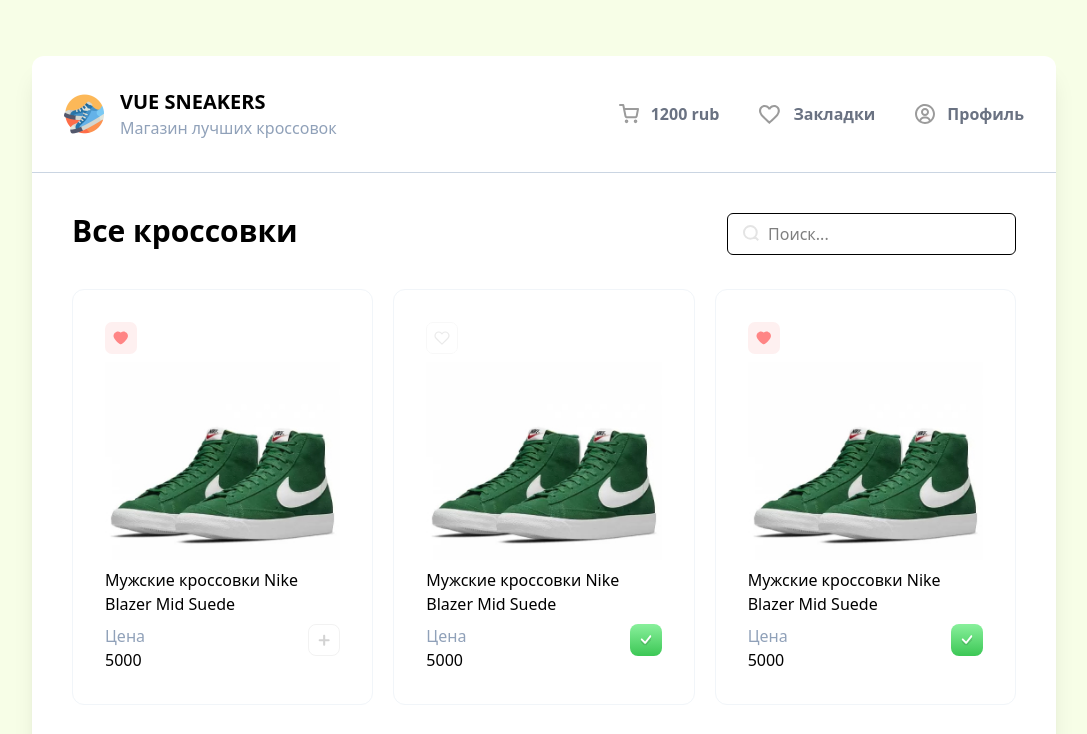
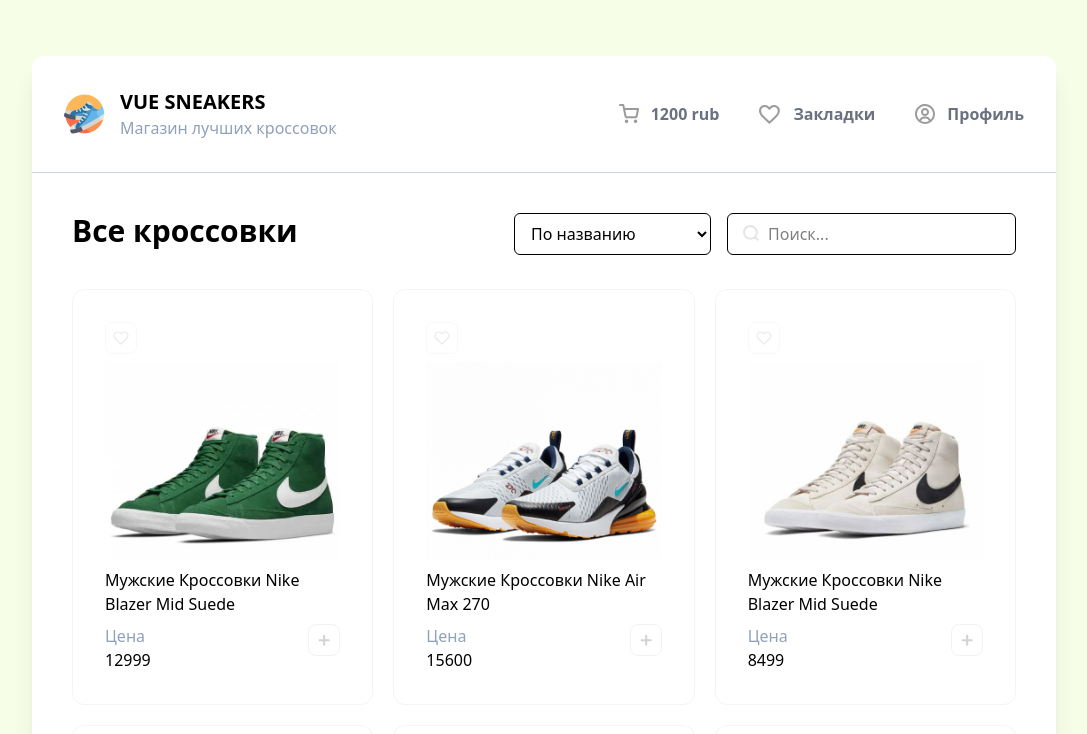
Before and after one commit to vnn-ktt/sneakers-shop, a Vue app: page / in a window 1280 px wide. Shown: the top 734 px of the page, without its empty margins (96-1183 px from the left). Built offline with nearby package versions, Linux system fonts and the light colour scheme.

Commit message:
cardlist

```diff
--- a/package.json
+++ b/package.json
@@ -13,6 +13,7 @@
   },
   "dependencies": {
     "@tailwindcss/vite": "^4.1.18",
+    "axios": "^1.13.2",
     "bun": "^1.3.4",
     "tailwind": "^4.0.0",
     "vue": "^3.5.25",
--- a/src/components/CardList.vue
+++ b/src/components/CardList.vue
@@ -6,37 +6,24 @@
   const onClickAdd = () => {
     alert("add clicked");
   };
+  defineProps({
+    items: Array
+  });
+
+  const items = [{"id":1,"title":"Мужские Кроссовки Nike Blazer Mid Suede","price":12999,"imageUrl":"/sneakers/sneakers-1.jpg"},{"id":2,"title":"Мужские Кроссовки Nike Air Max 270","price":15600,"imageUrl":"/sneakers/sneakers-2.jpg"},{"id":3,"title":"Мужские Кроссовки Nike Blazer Mid Suede","price":8499,"imageUrl":"/sneakers/sneakers-3.jpg"},{"id":4,"title":"Кроссовки Puma X Aka Boku Future Rider","price":7800,"imageUrl":"/sneakers/sneakers-4.jpg"},{"id":5,"title":"Кроссовки Future Rider","price":9550,"imageUrl":"/sneakers/sneakers-5.jpg"},{"id":6,"title":"Кроссовки Black Edition","price":16999,"imageUrl":"/sneakers/sneakers-6.jpg"},{"id":7,"title":"Кроссовки Orange Boomb Edition","price":7499,"imageUrl":"/sneakers/sneakers-7.jpg"},{"id":8,"title":"Кроссовки Nike Air Max 270","price":15600,"imageUrl":"/sneakers/sneakers-8.jpg"},{"id":9,"title":"Кроссовки Nike Air Force 1","price":5900,"imageUrl":"/sneakers/sneakers-9.jpg"},{"id":10,"title":"Кроссовки Adidas Ultraboost","price":11500,"imageUrl":"/sneakers/sneakers-10.jpg"},{"id":11,"title":"Кроссовки Puma Clyde All-Pro","price":7600,"imageUrl":"/sneakers/sneakers-11.jpg"},{"id":12,"title":"Кроссовки Converse Chuck Taylor All-Star","price":13000,"imageUrl":"/sneakers/sneakers-12.jpg"}];
 </script>
 
 <template>
   <div class="grid grid-cols-3 gap-5">
       <Card
+          v-for="item in items"
+          :key="item.id"
           type="catalog"
-          title="Мужские кроссовки Nike Blazer Mid Suede"
-          imageUrl="./src/public/sneakers/sneakers-1.jpg"
-          :price="5000"
+          :title="item.title"
+          :imageUrl="'./src/public' + item.imageUrl"
+          :price="item.price"
           :isCarted="true"
-          :isLiked="true"
-          :onClickAdd="onClickAdd"
-          :onClickLike="onClickLike"
-      />
-      <Card
-          type="catalog"
-          title="Мужские кроссовки Nike Blazer Mid Suede"
-          imageUrl="./src/public/sneakers/sneakers-1.jpg"
-          :price="5000"
-          :isCarted="false"
           :isLiked="false"
-          :onClickAdd="onClickAdd"
-          :onClickLike="onClickLike"
-      />
-      <Card
-          type="catalog"
-          title="Мужские кроссовки Nike Blazer Mid Suede"
-          imageUrl="./src/public/sneakers/sneakers-1.jpg"
-          :price="5000"
-          :isCarted="false"
-          :isLiked="true"
           :onClickAdd="onClickAdd"
           :onClickLike="onClickLike"
       />
--- a/src/pages/HomePage.vue
+++ b/src/pages/HomePage.vue
@@ -7,9 +7,16 @@
   <div class="p-10">
     <div class="flex justify-between">
       <h2 class="text-3xl font-bold mb-10">Все кроссовки</h2>
-      <div class="relative" >
-        <img class="absolute left-4 top-3" src="../public/search.svg" alt="Search"/>
-        <input class="border rounded-md py-2 pl-10 pr-4 outline-none focus:border-gray-400" placeholder="Поиск..." type="text" />
+      <div class="flex gap-4">
+        <select name="select" id="select" class="h-max py-2 px-3 border rounded-md outline-none">
+          <option value="">По названию</option>
+          <option value="">По цене (дешевые)</option>
+          <option value="">По цене (дорогие)</option>
+        </select>
+        <div class="relative">
+          <img class="absolute left-4 top-3" src="../public/search.svg" alt="Search"/>
+          <input class="border rounded-md py-2 pl-10 pr-4 outline-none focus:border-gray-400" placeholder="Поиск..." type="text" />
+        </div>
       </div>
     </div>
     <CardList/>
```
